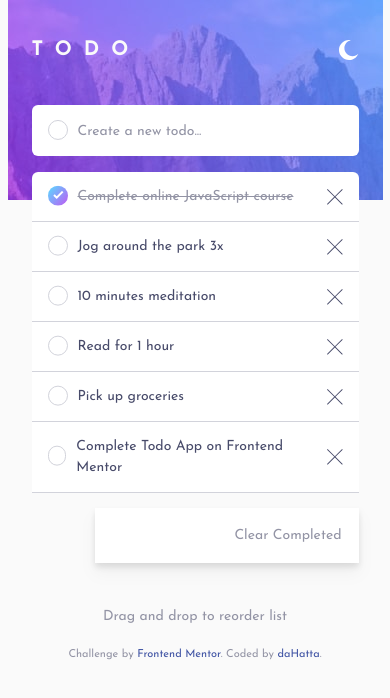
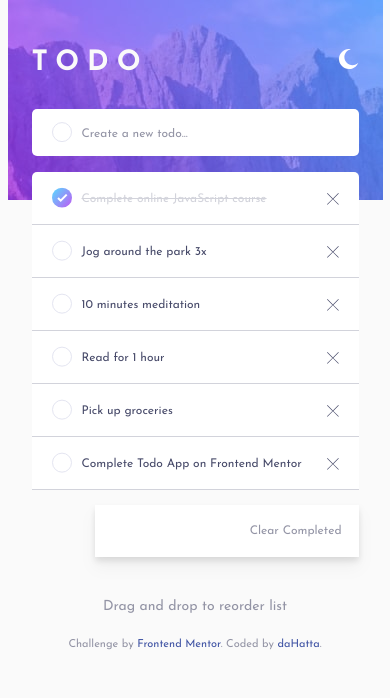
Before and after one commit to daHatta/fem-todo-app, a Next.js app: page / in a window 390 px wide. Shown: the top 698 px of the page. Built offline with nearby package versions, Linux system fonts and the light colour scheme; what @savvywombat/tailwindcss-grid-areas would draw is missing.

Commit message:
Mobile layout checked

```diff
--- a/app/components/Form/index.tsx
+++ b/app/components/Form/index.tsx
@@ -23,7 +23,7 @@ const Form = ({ toDoList, setToDoList }: FormPropsType) => {
   };
 
   return (
-    <div className="newtodo flex gap-x-[10px] justify-center items-center w-full py-[12px] px-[16px] rounded-[6px]">
+    <div className="newtodo flex gap-x-[10px] justify-center items-center w-full py-[10px] px-[20px] rounded-[5px]">
       <div>
         <label htmlFor="newTodo">
           <input id="newTodo" type="checkbox" disabled />
--- /dev/null
+++ b/app/components/Header/index.module.css
@@ -0,0 +1,9 @@
+.appTitle {
+  color: var(--color-h1);
+  font-weight: var(--fw-bold);
+  font-size: var(--fs-750);
+  letter-spacing: 0.5rem;
+  line-height: 1;
+  vertical-align: baseline;
+  text-transform: uppercase;
+}
--- a/app/components/Header/index.tsx
+++ b/app/components/Header/index.tsx
@@ -1,13 +1,13 @@
 import ThemeSwitcher from "../ThemeSwitcher";
+import classes from "./index.module.css";
 
 const Header = () => {
-
-    return (
-        <header className="flex flex-row justify-between items-center pt-[35px] pb-[40px]">
-            <h1>Todo</h1>
-            <ThemeSwitcher />
-        </header>
-    )
+  return (
+    <header className="flex flex-row justify-between items-start pt-[49px] pb-[32px]">
+      <h1 className={classes.appTitle}>Todo</h1>
+      <ThemeSwitcher />
+    </header>
+  );
 };
 
 export default Header;
--- a/app/components/Notice/index.tsx
+++ b/app/components/Notice/index.tsx
@@ -2,7 +2,7 @@ import classes from "./index.module.css";
 
 const Notice = () => {
   return (
-    <p className={`${classes.notice} text-center pt-[43px]`}>
+    <p className={`${classes.notice} text-center mt-[39px]`}>
       Drag and drop to reorder list
     </p>
   );
--- a/app/components/StatusBar/index.tsx
+++ b/app/components/StatusBar/index.tsx
@@ -35,7 +35,7 @@ const StatusBar = ({
         <div className="counter flex justify-start p-[17px] rounded-bl-lg">
           <span>{activeTasks} items left</span>
         </div>
-        <div className="options flex justify-center gap-[20px] p-[17px] rounded-[6px] 2xl:rounded-none">
+        <div className="options flex justify-center gap-[20px] py-[14px] px-[17px] rounded-[5px] 2xl:rounded-none">
           <Link
             href={"/"}
             onClick={() => handleFilterValue("all")}
--- a/app/components/TodoItem/index.tsx
+++ b/app/components/TodoItem/index.tsx
@@ -40,7 +40,7 @@ const TodoItem = ({
           ref={dragProvided.innerRef}
           {...dragProvided.draggableProps}
           {...dragProvided.dragHandleProps}
-          className="todo flex flex-row justify-between items-center gap-x-[10px] py-[14px] px-[16px]"
+          className="todo flex flex-row justify-between items-center gap-x-[10px] pt-[17px] pb-[15px] px-[20px]"
         >
           <div className="flex flex-row justify-center items-center gap-x-[10px]">
             <input
@@ -58,7 +58,7 @@ const TodoItem = ({
           <button
             type="button"
             onClick={() => handleDelete(index)}
-            className="btn-delete flex-none w-[16px]"
+            className="btn-delete flex-none"
           >
             <Image src={iconCross} width={16} height={16} alt="Icon Cross" />
           </button>
--- a/app/css/globals.css
+++ b/app/css/globals.css
@@ -26,11 +26,14 @@
   --clr-dt-veryDarkGrayishBlue-l2: hsl(237, 14%, 26%);
 
   /* Typo */
+  --fs-100: 0.625rem; /* 10px */
   --fs-200: 0.75rem; /* 12px */
   --fs-300: 0.875rem; /* 14px */
   --fs-400: 1rem; /* 16px */
   --fs-500: 1.125rem; /* 18px */
   --fs-600: 1.25rem; /* 20px */
+  --fs-700: 1.5rem; /* 24px */
+  --fs-750: 1.75rem; /* 28px */
 
   --fw-400: 400;
   --fw-700: 700;
@@ -46,13 +49,13 @@
   --background-body: var(--clr-lt-lightGray);
   --color-body: var(--clr-lt-darkGrayishBlue);
   --color-h1: var(--clr-lt-lightGray);
-  --border-checkbox: var(--clr-lt-lightGrayishBlue);
+  --border-checkbox: var(--clr-lt-veryLightGrayishBlue);
   --bg-add-todo-field: var(--clr-lt-white);
   --bg-todo-li-item: var(--clr-lt-white);
   --bg-todo-li-border: var(--clr-lt-lightGrayishBlue);
   --color-input: var(--clr-lt-veryDarkGrayishBlue);
   --color-label: var(--clr-lt-veryDarkGrayishBlue);
-  --color-label-completed: var(--clr-lt-darkGrayishBlue);
+  --color-label-completed: var(--clr-lt-lightGrayishBlue);
   --color-input-hover: var(--clr-dt-veryDarkBlue);
   --color-placeholder: var(--clr-lt-darkGrayishBlue);
   --bg-counter: var(--clr-lt-white);
@@ -115,24 +118,16 @@ body {
   min-height: 100dvh;
 }
 
-h1 {
-  color: var(--color-h1);
-  font-weight: var(--fw-700);
-  font-size: var(--fs-600);
-  letter-spacing: 0.75rem;
-  text-transform: uppercase;
-}
-
 input[type="text"] {
   background-color: var(--bg-add-todo-field);
   color: var(--color-input);
-  font-size: var(--fs-300);
+  font-size: var(--fs-200);
   outline: none;
 }
 
 input[type="text"]::placeholder {
   color: var(--color-placeholder);
-  font-size: var(--fs-300);
+  font-size: var(--fs-200);
 }
 
 input[type="checkbox"] {
@@ -204,7 +199,7 @@ input[type="checkbox"]:focus-visible {
 label {
   cursor: pointer;
   color: var(--color-label);
-  font-size: var(--fs-300);
+  font-size: var(--fs-200);
 }
 
 .newtodo {
@@ -217,8 +212,12 @@ label {
 }
 
 .todo:first-child {
-  border-top-left-radius: 6px;
-  border-top-right-radius: 6px;
+  border-top-left-radius: 5px;
+  border-top-right-radius: 5px;
+}
+
+.btn-delete {
+  width: 12px;
 }
 
 .todoTitle:hover input {
@@ -238,7 +237,7 @@ label {
 .counter {
   background-color: var(--bg-counter);
   grid-area: counter;
-  font-size: var(--fs-300);
+  font-size: var(--fs-200);
 }
 
 .options {
@@ -255,7 +254,7 @@ label {
 .delete {
   background-color: var(--bg-delete);
   grid-area: delete;
-  font-size: var(--fs-300);
+  font-size: var(--fs-200);
 }
 
 .delete a:hover,
```
Also changed, not shown: 1 other file (tests, documents, lock files or other folders).
